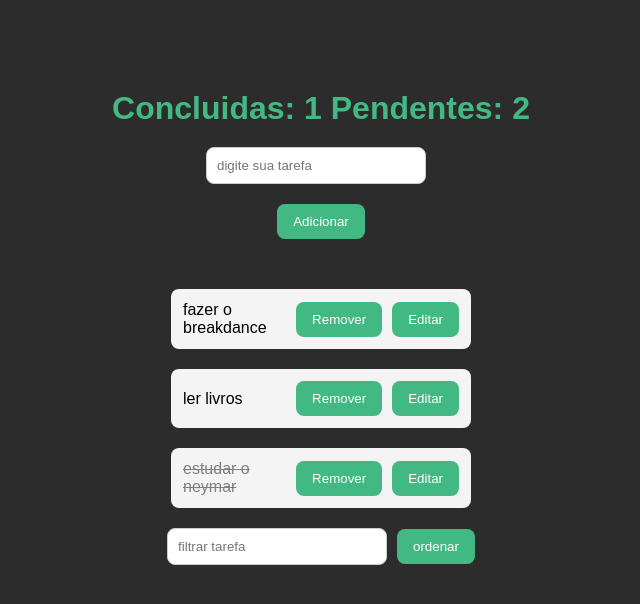
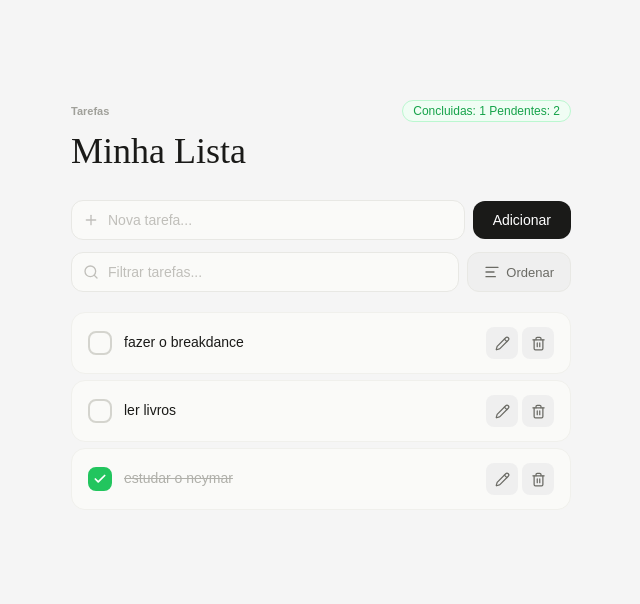
Before and after one commit to OtavioAugustodaRoza/TODOLIST, a Vue app: page / in a window 1280 px wide. Shown: the top 604 px of the page, without its empty margins (319-959 px from the left). Built offline with nearby package versions, Linux system fonts and the light colour scheme.

Commit message:
refactor: mudei totalmente o template e o style e adicionei a biblioteca 'lucide-vue-next' da qual foi usada para pegar icons, as alterações se limitaram a apenas  esses itens nenhuma função foi alterada no script.

```diff
--- a/package.json
+++ b/package.json
@@ -13,6 +13,7 @@
     "format": "prettier --write --experimental-cli src/"
   },
   "dependencies": {
+    "lucide-vue-next": "^0.577.0",
     "vercel": "^50.32.5",
     "vue": "^3.5.29"
   },
--- a/src/App.vue
+++ b/src/App.vue
@@ -1,19 +1,22 @@
 <script setup>
 import { computed, ref, watch } from 'vue'
+import { Plus, Search, AlignLeft, Pencil, Trash2, Check, ClipboardList } from 'lucide-vue-next'
 
-
-
-const tarefas = ref(JSON.parse(localStorage.getItem('tarefas')) || null || [
+const tarefas = ref(
+  JSON.parse(localStorage.getItem('tarefas')) || [
     { id: 1, desc: 'fazer o breakdance', status: 'pendente' },
     { id: 2, desc: 'ler livros', status: 'pendente' },
     { id: 3, desc: 'estudar o neymar', status: 'concluida' },
-])
+  ],
+)
 
-watch(tarefas, (novoArray) => {
+watch(
+  tarefas,
+  (novoArray) => {
     localStorage.setItem('tarefas', JSON.stringify(novoArray))
-}, {deep: true})
-
-
+  },
+  { deep: true },
+)
 
 const filtro = ref('')
 
@@ -45,6 +48,9 @@ const acharI = (id) => {
 const add = () => {
   if (textoDoInput.value.trim() === '') {
     alert('Escreva algo')
+    return
+  }else if(textoDoInput.value.length >= 25){
+    alert("você ultrapassou o limite de caracteres")
     return
   }
 
@@ -96,97 +102,328 @@ const concluir = (id) => {
   console.log(tarefas.value[i].status) //so pra testar por enquanto
 }
 </script>
+
 <template>
-  <div class="container">
-    <h1>{{ contagemProgresso}}</h1>
-    <input type="text" placeholder="digite sua tarefa" v-model="textoDoInput" @keyup.enter="add" />
-    <button @click="add">  {{ editandoS !== null ? 'Salvar' : 'Adicionar' }}</button>
-    <button v-if="editandoS !== null" @click="editandoS = null; textoDoInput = ''">Cancelar</button>
+  <div class="cartao">
+    <div class="cabecalho">
+      <div class="cabecalho-topo">
+        <span class="etiqueta">Tarefas</span>
+        <span class="progresso">{{ contagemProgresso }}</span>
+      </div>
+      <h1 class="titulo">Minha Lista</h1>
+    </div>
+    <div class="linha-input">
+      <div class="campo">
+        <Plus class="icone-campo" :size="16" />
+        <input type="text" placeholder="Nova tarefa..." v-model="textoDoInput" @keyup.enter="add" />
+      </div>
+      <button class="btn-principal" @click="add">
+        {{ editandoS !== null ? 'Salvar' : 'Adicionar' }}
+      </button>
+      <button
+        v-if="editandoS !== null"
+        class="btn-cancelar"
+        @click="((editandoS = null), (textoDoInput = ''))"
+      >
+        Cancelar
+      </button>
+    </div>
 
-    <ul>
-      <li v-for="item in tarefasFiltradas" :key="item.id">
-        <div
+    <div class="linha-filtro">
+      <div class="campo">
+        <Search class="icone-campo" :size="16" />
+        <input type="text" placeholder="Filtrar tarefas..." v-model="filtro" />
+      </div>
+      <button class="btn-ordenar" @click="ordenar" :disabled="tarefas.length <= 1">
+        <AlignLeft :size="16" /> Ordenar
+      </button>
+    </div>
+
+    <ul class="lista">
+      <li
+        v-for="item in tarefasFiltradas"
+        :key="item.id"
         class="tarefa"
-          :class="item.status === 'concluida' ? 'concluido' : ''"
-          @click="concluir(item.id)"
+        :class="{ concluida: item.status === 'concluida' }"
       >
-          {{ item.desc }}
-        </div>
-        <div class="btn-div">
-          <button @click="remove(item.id)" :disabled="editandoS !== null">Remover</button>
-          <button @click="editar(item.id)" :disabled="editandoS !== null">Editar</button>
+        <button class="btn-check" @click="concluir(item.id)">
+          <Check v-if="item.status === 'concluida'" :size="14" stroke-width="3" />
+        </button>
+
+        <span class="descricao" @click="concluir(item.id)">{{ item.desc }}</span>
+
+        <div class="acoes">
+          <button class="btn-icone editar" @click="editar(item.id)" :disabled="editandoS !== null">
+            <Pencil :size="15" />
+          </button>
+          <button class="btn-icone remover" @click="remove(item.id)" :disabled="editandoS !== null">
+            <Trash2 :size="15" />
+          </button>
         </div>
       </li>
+
+      <li v-if="tarefasFiltradas.length === 0" class="vazio">
+        <ClipboardList :size="40" stroke-width="1.5" />
+        <p>Nenhuma tarefa encontrada</p>
+      </li>
+
     </ul>
-    <div>
-      <input type="text" placeholder="filtrar tarefa" v-model="filtro" />
-      <button @click="ordenar" :disabled="tarefas.length <= 1">ordenar</button>
-    </div>
   </div>
 </template>
+
 <style scoped>
-.container {
+.cartao {
+  border-radius: 24px;
+  padding: 50px;
+  width: 100%;
+  max-width: 600px;
+  margin-bottom: 50px;
+  font-family: sans-serif;
+}
+
+.cabecalho {
+  margin-bottom: 28px;
+}
+
+.cabecalho-topo {
+  display: flex;
+  justify-content: space-between;
+  align-items: center;
+  margin-bottom: 8px;
+}
+
+.etiqueta {
+  font-size: 11px;
+  font-weight: 600;
+  color: #a0a09a;
+}
+
+.progresso {
+  font-size: 12px;
+  font-weight: 500;
+  background: #f0fdf4;
+  color: #16a34a;
+  border: 1px solid #bbf7d0;
+  padding: 3px 10px;
+  border-radius: 99px;
+}
+
+.titulo {
+  font-family: serif;
+  font-size: 36px;
+  font-weight: 400;
+  color: #1a1a18;
+}
+
+.linha-input,
+.linha-filtro {
+  display: flex;
+  gap: 8px;
+  align-items: center;
+  margin-bottom: 12px;
+}
+
+.campo {
+  position: relative;
+  flex: 1;
+}
+
+.icone-campo {
+  position: absolute;
+  left: 12px;
+  top: 50%;
+  transform: translateY(-50%);
+  color: #c0bfba;
+}
+
+input {
+  width: 100%;
+  padding: 11px 14px 11px 36px;
+  border: 1.5px solid #e8e8e4;
+  border-radius: 12px;
+  font-family: 'DM Sans', sans-serif;
+  font-size: 14px;
+  color: #1a1a18;
+  background: #fafaf8;
+  outline: none;
+  transition: border-color 0.2s;
+}
+
+input::placeholder {
+  color: #c0bfba;
+}
+
+input:focus {
+  border-color: #4ade80;
+  background: #fff;
+  box-shadow: 0 0 0 3px rgba(74, 222, 128, 0.12);
+}
+
+.btn-principal {
+  padding: 11px 20px;
+  background: #1a1a18;
+  color: #fff;
+  border: none;
+  border-radius: 12px;
+  font-family: sans-serif;
+  font-size: 14px;
+  font-weight: 500;
+  cursor: pointer;
+  white-space: nowrap;
+  transition:
+    background 0.2s,
+    transform 0.1s;
+}
+
+.btn-principal:hover {
+  background: #2d2d2a;
+}
+.btn-principal:active {
+  transform: scale(0.97);
+}
+
+.btn-cancelar {
+  padding: 11px 16px;
+  color: #a0a09a;
+  border: 1.5px solid #e8e8e4;
+  border-radius: 12px;
+  font-family: sans-serif;
+  font-size: 14px;
+  cursor: pointer;
+  transition: all 0.2s;
+}
+
+.btn-cancelar:hover {
+  border-color: #f87171;
+  color: #ef4444;
+}
+
+.btn-ordenar {
+  display: flex;
+  align-items: center;
+  gap: 6px;
+  padding: 11px 16px;
+  color: #6b6b65;
+  border: 1.5px solid #e8e8e4;
+  border-radius: 12px;
+  font-family: sans-serif;
+  font-size: 13px;
+  font-weight: 500;
+  cursor: pointer;
+  transition: all 0.2s;
+}
+
+.btn-ordenar:hover:not(:disabled) {
+  border-color: #1a1a18;
+  color: #1a1a18;
+}
+.btn-ordenar:disabled {
+  opacity: 0.4;
+  cursor: not-allowed;
+}
+
+.lista {
+  display: flex;
+  flex-direction: column;
+  gap: 6px;
+  margin-top: 20px;
+}
+
+.tarefa {
+  display: flex;
+  align-items: center;
+  gap: 12px;
+  padding: 14px 16px;
+  border-radius: 14px;
+  border: 1.5px solid #f0f0ec;
+  background: #fafaf8;
+  transition:
+    border-color 0.2s,
+    background 0.2s;
+}
+
+.tarefa:hover {
+  border-color: #e0e0da;
+  background: #fff;
+}
+
+.btn-check {
+  width: 24px;
+  height: 24px;
+  border-radius: 8px;
+  border: 2px solid #d4d4ce;
+  background: transparent;
+  display: flex;
+  align-items: center;
+  justify-content: center;
+  cursor: pointer;
+  padding: 0;
+  color: transparent;
+  transition: all 0.2s;
+}
+
+.tarefa.concluida .btn-check {
+  background: #22c55e;
+  border-color: #22c55e;
+  color: #fff;
+}
+
+.btn-check:hover {
+  border-color: #22c55e;
+}
+
+.descricao {
+  flex: 1;
+  font-size: 14px;
+  color: #1a1a18;
+  cursor: pointer;
+  line-height: 1.4;
+  transition: color 0.2s;
+}
+
+.tarefa.concluida .descricao {
+  text-decoration: line-through;
+  color: #b0b0aa;
+}
+
+.acoes {
+  display: flex;
+  gap: 4px;
+}
+
+.btn-icone {
+  width: 32px;
+  height: 32px;
+  border: none;
+  border-radius: 8px;
+  display: flex;
+  align-items: center;
+  justify-content: center;
+  cursor: pointer;
+  color: #6b6b65;
+  transition: all 0.18s;
+}
+
+.btn-icone:disabled {
+  opacity: 0.3;
+  cursor: not-allowed;
+}
+.btn-icone.editar:hover:not(:disabled) {
+  background: #f0f9ff;
+  color: #0ea5e9;
+}
+.btn-icone.remover:hover:not(:disabled) {
+  background: #fff1f2;
+  color: #ef4444;
+}
+
+.vazio {
   display: flex;
   flex-direction: column;
   align-items: center;
-  margin-top: 40px;
-  gap: 20px;
-  font-family: Arial, Helvetica, sans-serif;
-}
-h1 {
-  color: #42b883;
-}
-ul {
-  display: flex;
-  flex-direction: column;
-  gap: 20px;
-  list-style: none;
-  padding: 0;
-  margin-top: 30px;
-  width: 300px;
-}
-li {
-  display: flex;
-  justify-content: space-between;
-  align-items: center;
-  background: #f4f4f4;
-  padding: 12px;
-  border-radius: 8px;
-}
-.tarefa {
-  cursor: pointer;
-}
-.concluido {
-  text-decoration: line-through;
-  color: gray;
-}
-button {
-  padding: 10px 16px;
-  border: none;
-  border-radius: 8px;
-  background-color: #42b883;
-  color: white;
-  cursor: pointer;
-  transition: 0.3s;
-}
-input {
-  padding: 10px;
-  border-radius: 8px;
-  border: 1px solid #ccc;
-  width: 220px;
-  margin-right: 10px;
-  outline: none;
-}
-input:focus {
-  outline: #369870 solid;
-}
-button:hover {
-  background-color: #369870;
-}
-.btn-div {
-  display: flex;
-  justify-content: center;
-  align-items: center;
   gap: 10px;
+  padding: 40px 0;
+  color: #c0bfba;
+  font-size: 14px;
 }
 </style>
--- a/src/assets/base.css
+++ b/src/assets/base.css
@@ -5,6 +5,5 @@
 }
 
 body{
-  font-family: Arial, Helvetica, sans-serif;
   background-color: #f5f5f5;
 }
--- a/src/assets/main.css
+++ b/src/assets/main.css
@@ -5,5 +5,4 @@
   align-items: start;
   min-height: 100vh;
   padding-top: 50px;
-  background-color: #2c2c2c;
 }
```
Also changed, not shown: 1 other file (tests, documents, lock files or other folders). Lines whose indentation alone changed are shown as unchanged.
